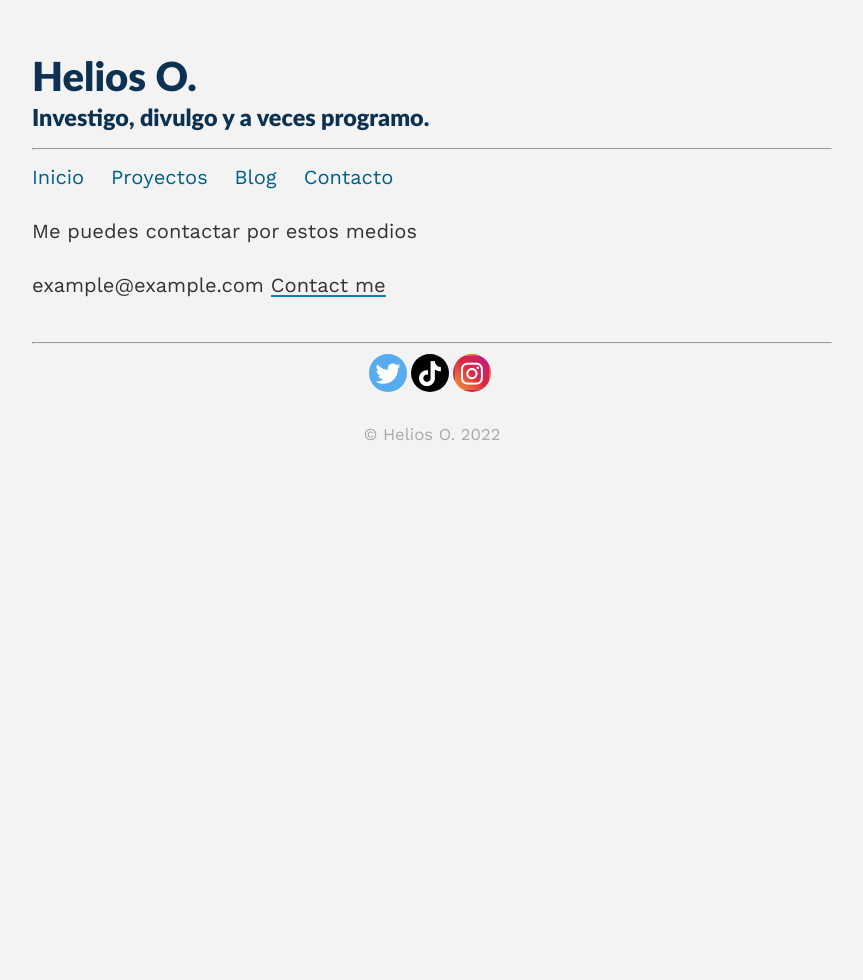
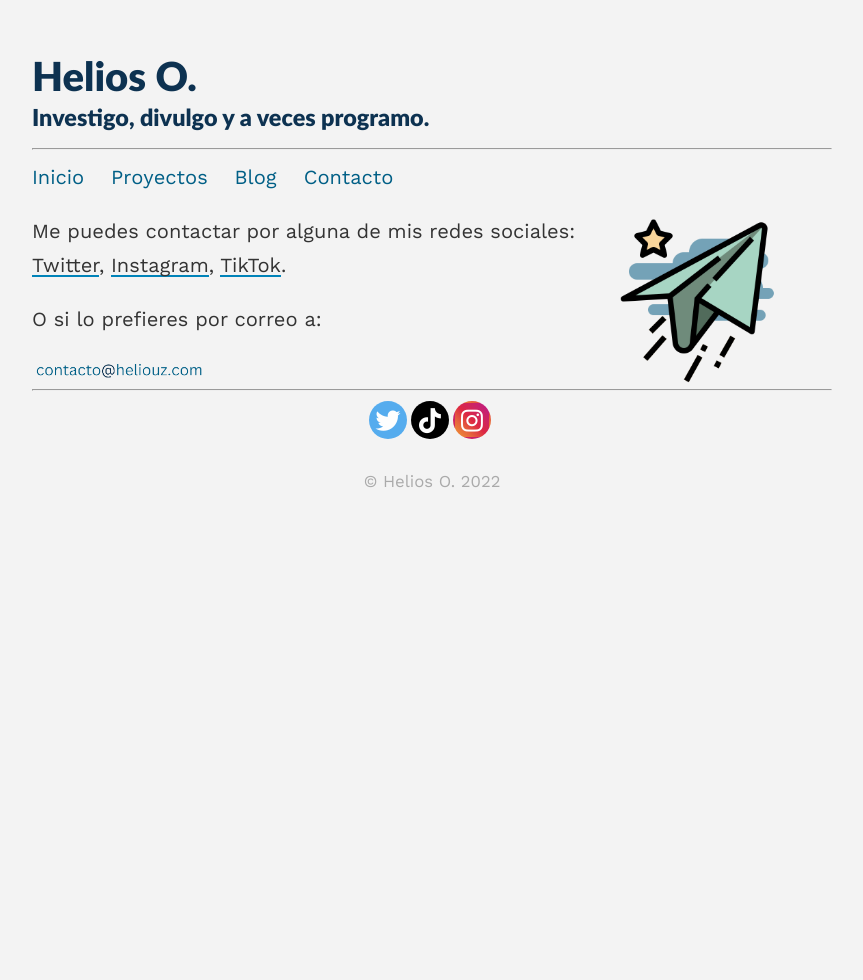
Before and after one commit to Heliouz/Heliouz.github.io, a Jekyll site: the page built from _pages/contacto.md, in a window 1280 px wide. Shown: the whole page, without its empty margins (208-1071 px from the left). Built offline with Jekyll 4.4.1, drawn with Linux system fonts in a browser that asks for light colours.

Commit message:
Update contacto.md

```diff
--- a/_pages/contacto.md
+++ b/_pages/contacto.md
@@ -4,8 +4,10 @@ layout: default
 permalink: /contacto/
 published: true
 ---
+<img align="right" src="/assets/images/plane.png" width="175" style="padding-right:50px"/>
 
-Me puedes contactar por estos medios
+Me puedes contactar por alguna de mis redes sociales: [Twitter](https://twitter.com/Heliouz__), [Instagram](https://www.instagram.com/heliouz_/), [TikTok](https://www.tiktok.com/@heliouz_).
 
-{{ 'example@example.com' | encode_email }}
-<a href="mailto:{{ example@example.com | encode_email }}" title="Contact me">Contact me</a>
+O si lo prefieres por correo a:
+
+<img align="left" src="/assets/images/correu.png" width="175"/>
```
